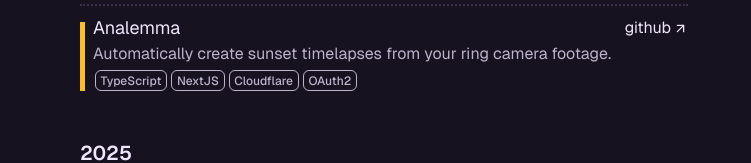
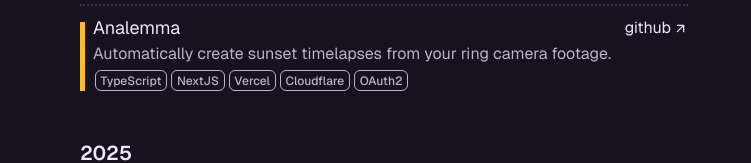
Before and after one commit to jmurrah/personal-portfolio-v2, a React (Vite) app: page /projects in a window 1280 px wide. Shown: the part 542-705 px from the top of the page, without its empty margins (256-1007 px from the left). Built offline with nearby package versions, Linux system fonts and the light colour scheme.

Commit message:
update a project tag

```diff
--- a/src/constants/projects.ts
+++ b/src/constants/projects.ts
@@ -7,7 +7,7 @@ export const PROJECTS: ProjectItemProps[] = [
     description: 'Automatically create sunset timelapses from your ring camera footage.',
     year: 2026,
     featured: false,
-    tags: ['TypeScript', 'NextJS', 'Cloudflare', 'OAuth2'],
+    tags: ['TypeScript', 'NextJS', 'Vercel', 'Cloudflare', 'OAuth2'],
     githubUrl: 'https://github.com/jmurrah/analemma.git',
   },
   {
```
